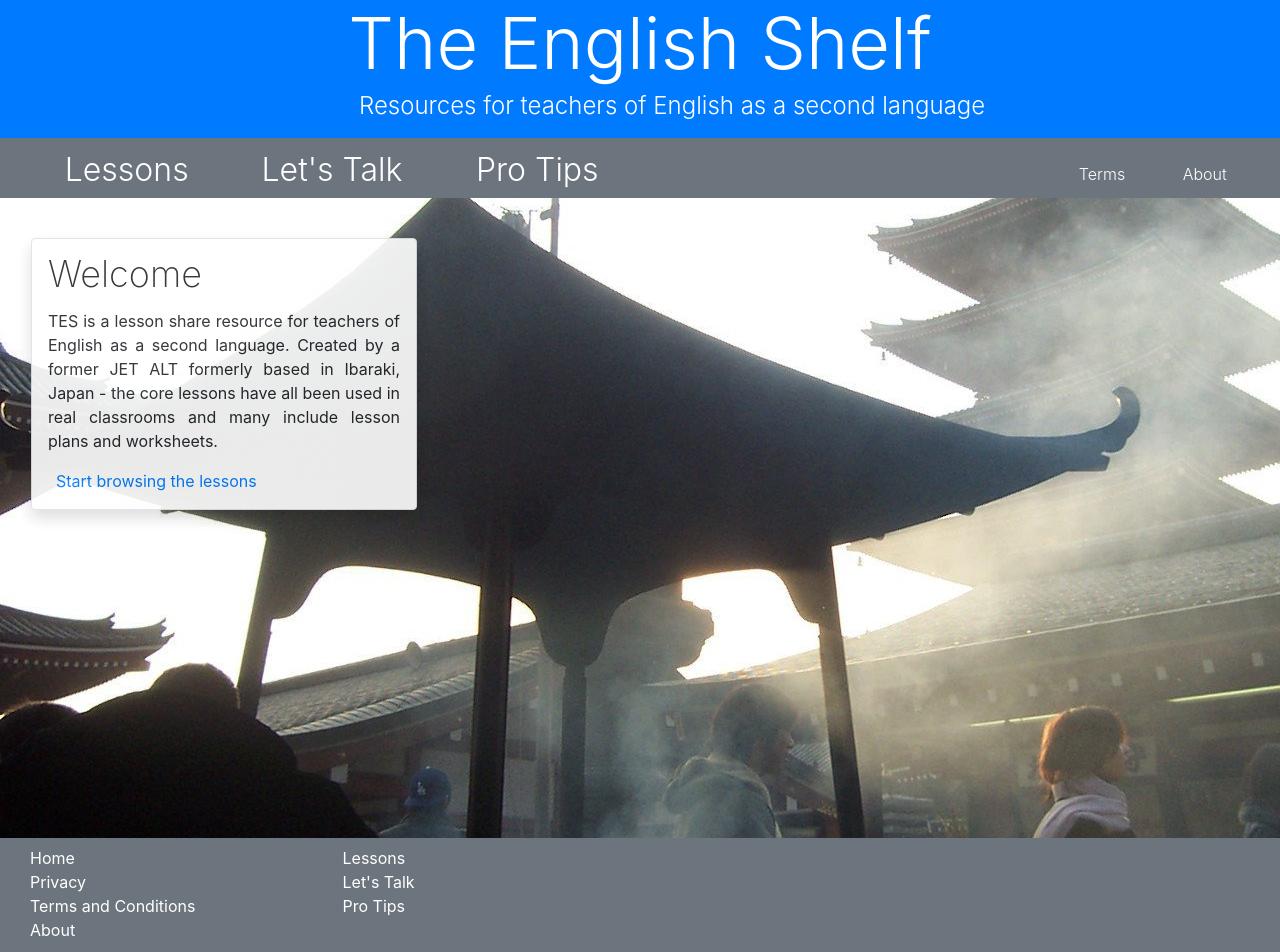
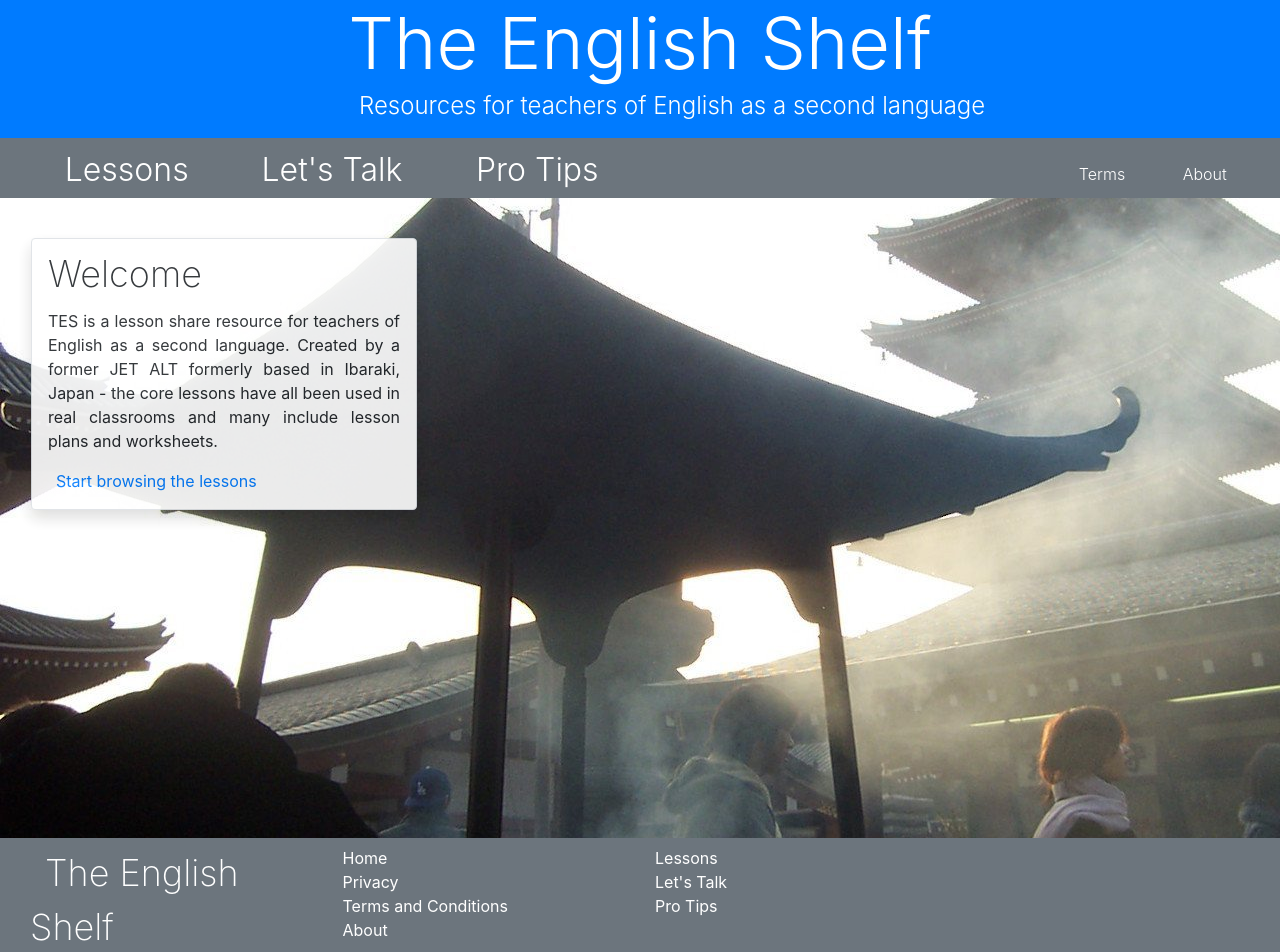
Before and after one commit to kevinjapan/TheEnglishShelf, a React (Create React App) app: page / in a window 1280 px wide. Shown: the top 952 px of the page. Built offline with nearby package versions, Linux system fonts and the light colour scheme; no server answers.

Commit message:
Added Title link to footer

```diff
--- a/src/primaryFooter.js
+++ b/src/primaryFooter.js
@@ -21,6 +21,11 @@ const PrimaryFooter = props => {
                </div>
             </div>
             <div className="row">
+               <div className="col-12 col-sm-4 col-md-3">
+                  <NavLink to="/" className="col-12 text-white">
+                     <span className="display-5 text-white no_text_decoration">The English Shelf</span>
+                  </NavLink>
+                  </div>
 
                <div className="col-12 col-sm-4 col-md-3">
                   <div className="row">
@@ -39,7 +44,6 @@ const PrimaryFooter = props => {
                   </div>
                </div>
 
-
                <div className="col-12 col-sm-4 col-md-3">
                   <div className="row">
                      <NavLink
@@ -55,6 +59,8 @@ const PrimaryFooter = props => {
                </div>
 
             </div>
+
+
             <div className="row text-center text-white bg-secondary my-3">
                <div className="col-12 text-center text-nowrap">Copyright © Kevin Hastie 2021 - {get_current_year()}</div>
             </div>
```
